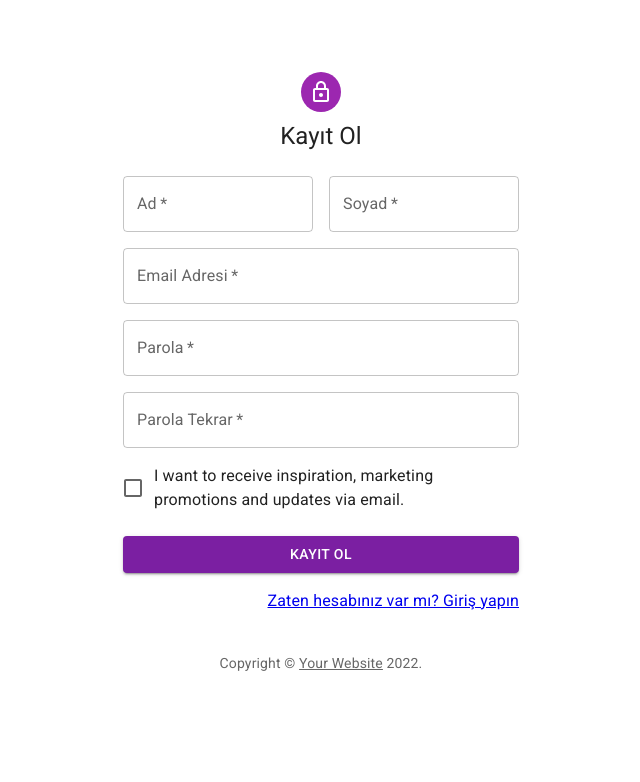
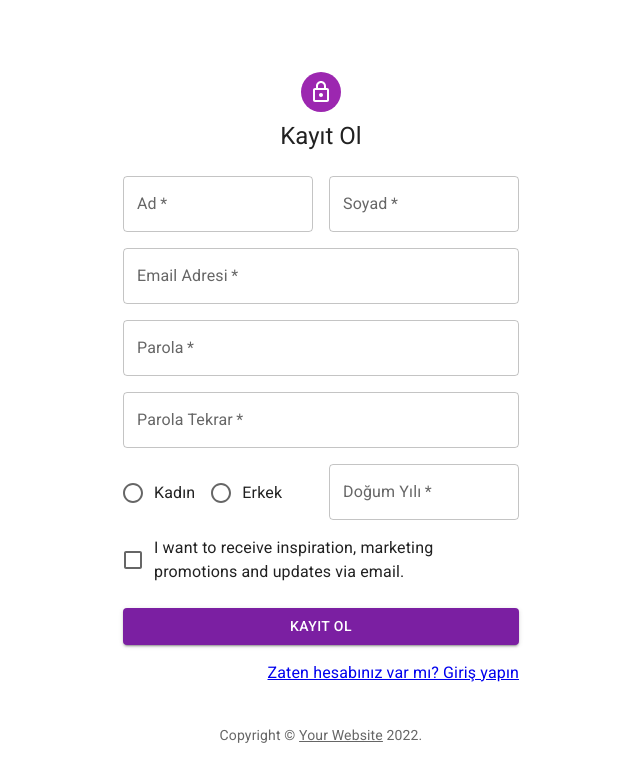
Before and after one commit to berkanankal/deu-X, a React (Create React App) app in the folder client/: page /register in a window 1280 px wide. Shown: the top 782 px of the page, without its empty margins (319-959 px from the left). Built offline with nearby package versions, Linux system fonts and the light colour scheme.

Commit message:
Updated register screen

```diff
--- a/client/src/components/Login/index.js
+++ b/client/src/components/Login/index.js
@@ -41,7 +41,7 @@ const Login = () => {
         sm={4}
         md={7}
         sx={{
-          backgroundImage: "url(https://source.unsplash.com/random)",
+          backgroundImage: "url(http://localhost:5000/loginLeft.jpg)",
           backgroundRepeat: "no-repeat",
           backgroundColor: (t) =>
             t.palette.mode === "light"
--- a/client/src/components/Register/RegisterForm/index.js
+++ b/client/src/components/Register/RegisterForm/index.js
@@ -6,6 +6,10 @@ import {
   Button,
   Grid,
   Box,
+  FormControl,
+  FormHelperText,
+  RadioGroup,
+  Radio,
 } from "@mui/material";
 import { useFormik } from "formik";
 import * as yup from "yup";
@@ -29,6 +33,12 @@ let registerSchema = yup.object().shape({
     .string()
     .required("Zorunlu alan")
     .oneOf([yup.ref("password")], "Parolalar uyuşmuyor"),
+  yearOfBirth: yup
+    .number()
+    .min(1900, "Lütfen 1900'den büyük değer girin")
+    .max(2022, "Lütfen 2022'den küçük değer girin")
+    .required("Zorunlu alan"),
+  gender: yup.string().required("Zorunlu alan"),
 });
 
 const RegisterForm = () => {
@@ -52,6 +62,8 @@ const RegisterForm = () => {
         email: "",
         password: "",
         confirmPassword: "",
+        gender: "",
+        yearOfBirth: "",
       },
       validationSchema: registerSchema,
       onSubmit: (values) => {
@@ -152,6 +164,47 @@ const RegisterForm = () => {
               onChange={handleChange}
             />
           </Grid>
+          <Grid item xs={6} sx={{ mt: 1 }}>
+            <FormControl onBlur={handleBlur}>
+              <RadioGroup
+                row
+                name="gender"
+                onChange={handleChange}
+                onBlur={handleBlur}
+              >
+                <FormControlLabel
+                  value="female"
+                  control={<Radio />}
+                  label="Kadın"
+                />
+                <FormControlLabel
+                  value="male"
+                  control={<Radio />}
+                  label="Erkek"
+                />
+              </RadioGroup>
+              <FormHelperText
+                error={errors.gender && touched.gender ? true : false}
+              >
+                {errors.gender && touched.gender && errors.gender}
+              </FormHelperText>
+            </FormControl>
+          </Grid>
+          <Grid item xs={6}>
+            <TextField
+              type="number"
+              required
+              fullWidth
+              label="Doğum Yılı"
+              name="yearOfBirth"
+              helperText={
+                errors.yearOfBirth && touched.yearOfBirth && errors.yearOfBirth
+              }
+              error={errors.yearOfBirth && touched.yearOfBirth ? true : false}
+              onBlur={handleBlur}
+              onChange={handleChange}
+            />
+          </Grid>
           <Grid item xs={12}>
             <FormControlLabel
               control={<Checkbox value="allowExtraEmails" color="primary" />}
--- a/client/src/components/User/Books/index.js
+++ b/client/src/components/User/Books/index.js
@@ -83,7 +83,7 @@ const Books = () => {
 
         {books.data.length > 0 && (
           <Pagination
-            count={10}
+            count={1}
             size="large"
             variant="outlined"
             color="primary"
@@ -91,7 +91,7 @@ const Books = () => {
               marginTop: 100,
               marginBottom: 100,
               position: "relative",
-              left: "25%",
+              left: "40%",
             }}
           />
         )}
--- a/client/src/components/User/Housemates/index.js
+++ b/client/src/components/User/Housemates/index.js
@@ -73,7 +73,7 @@ const Housemates = () => {
 
         {housemates.data.length > 0 && (
           <Pagination
-            count={10}
+            count={1}
             size="large"
             variant="outlined"
             color="primary"
@@ -81,7 +81,7 @@ const Housemates = () => {
               marginTop: 100,
               marginBottom: 100,
               position: "relative",
-              left: "25%",
+              left: "40%",
             }}
           />
         )}
--- a/client/src/components/User/Notes/index.js
+++ b/client/src/components/User/Notes/index.js
@@ -95,7 +95,7 @@ const Notes = () => {
 
         {notes.data.length > 0 && (
           <Pagination
-            count={10}
+            count={1}
             size="large"
             variant="outlined"
             color="primary"
@@ -103,7 +103,7 @@ const Notes = () => {
               marginTop: 100,
               marginBottom: 100,
               position: "relative",
-              left: "25%",
+              left: "40%",
             }}
           />
         )}
--- a/client/src/components/User/Things/index.js
+++ b/client/src/components/User/Things/index.js
@@ -79,9 +79,9 @@ const Things = () => {
           <DataNotFound message="Eşya bulunamadı" />
         )}
 
-        {things.length > 0 && (
+        {things.data.length > 0 && (
           <Pagination
-            count={10}
+            count={1}
             size="large"
             variant="outlined"
             color="primary"
@@ -89,7 +89,7 @@ const Things = () => {
               marginTop: 100,
               marginBottom: 100,
               position: "relative",
-              left: "25%",
+              left: "40%",
             }}
           />
         )}
```
Also changed, not shown: 2 other files (tests, documents, lock files or other folders).
